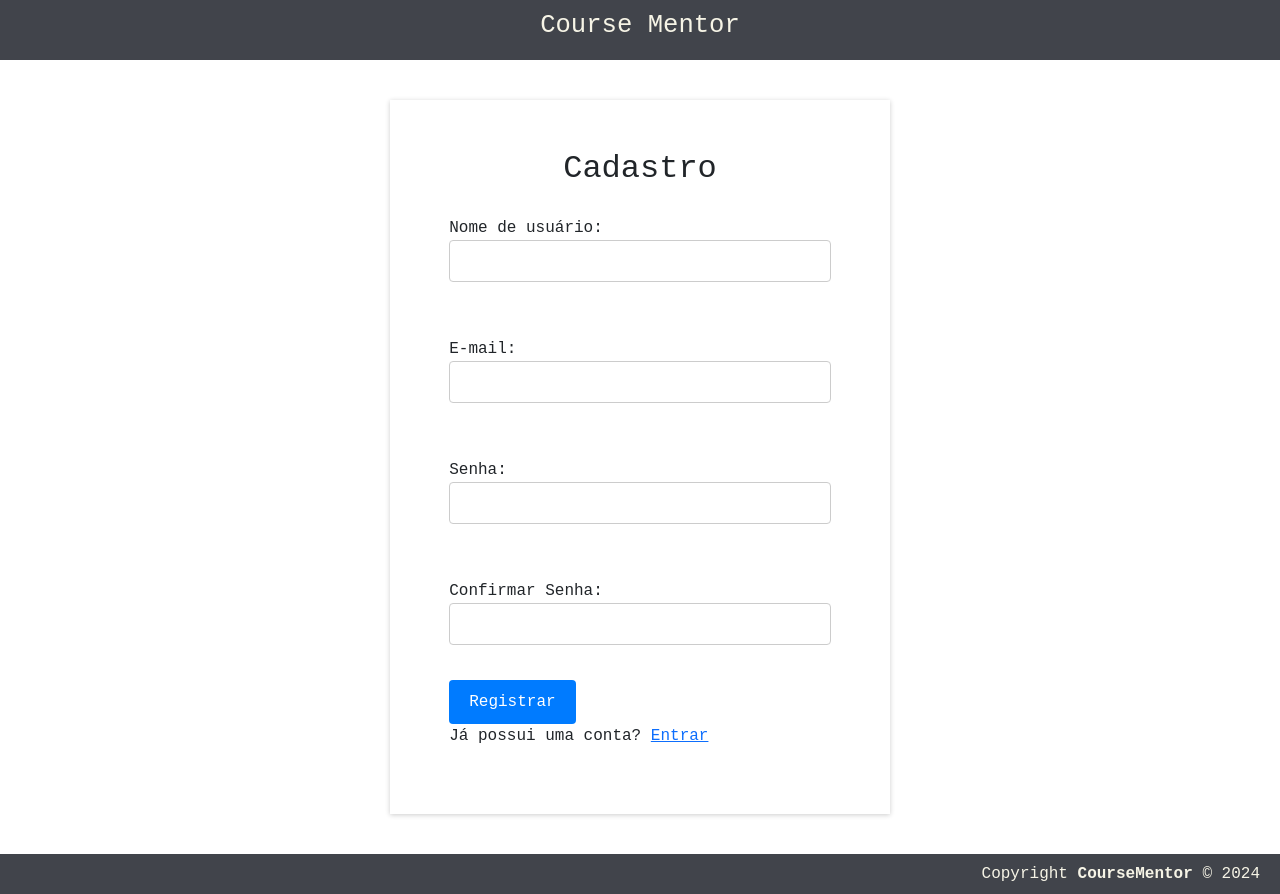
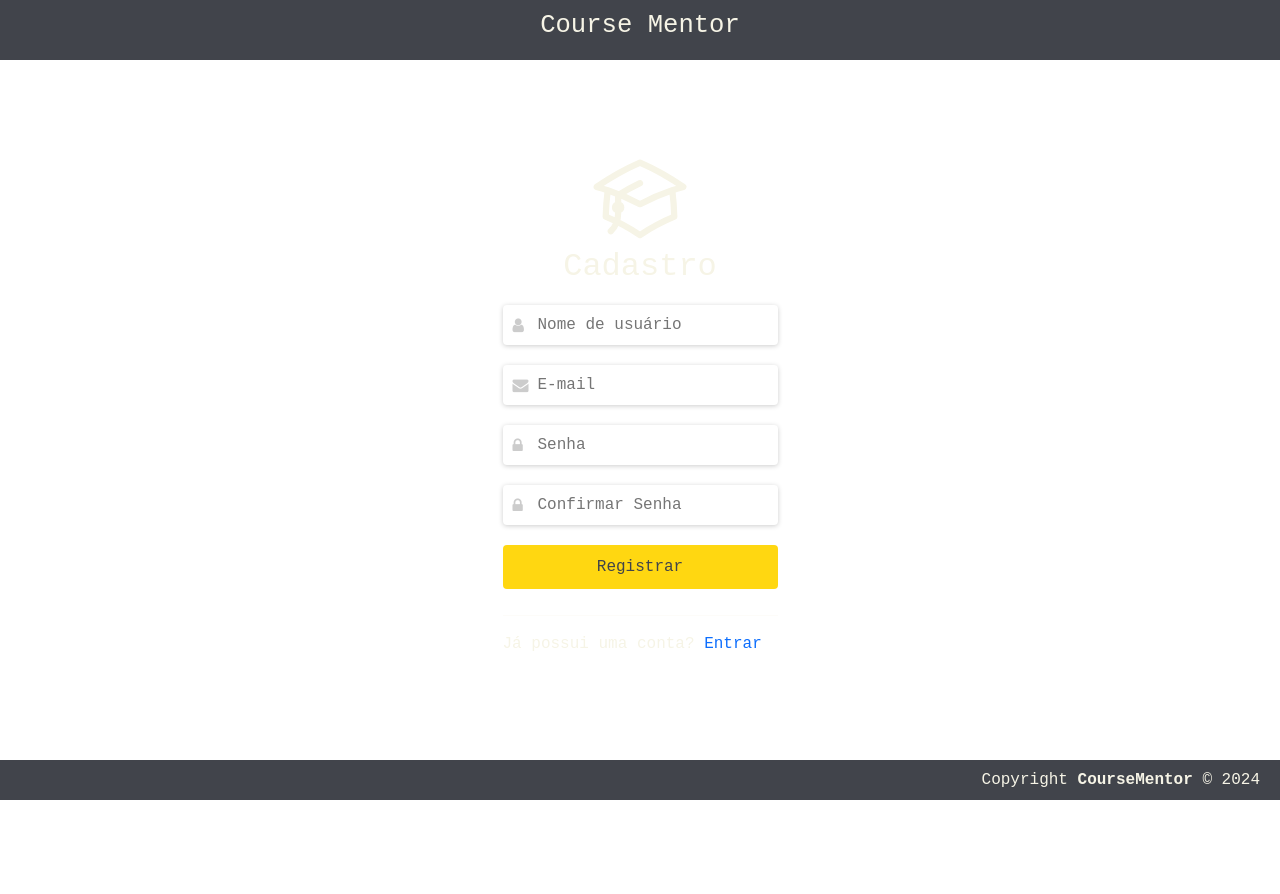
Before and after one commit to Coimbra777/Course-Mentor, a Vue app in the folder frontend/: page /auth in a window 1280 px wide. Both pictures are taken after a click on the link "Cadastrar". After the commit the page ends 800 px from the top, so only its background shows below. Built offline with nearby package versions, Linux system fonts and the light colour scheme; what vue3-gravatar would draw is missing.

Commit message:
pagina de login , estilos iniciais

```diff
--- a/frontend/src/components/admin/AdminPages.vue
+++ b/frontend/src/components/admin/AdminPages.vue
@@ -83,4 +83,12 @@ export default {
 };
 </script>
 
-<style></style>
+<style>
+.nav-link {
+  font-weight: bold;
+}
+
+.nav-link:hover {
+  background-color: #f8f9fa;
+}
+</style>
--- a/frontend/src/components/admin/UserAdmin.vue
+++ b/frontend/src/components/admin/UserAdmin.vue
@@ -1,6 +1,6 @@
 <template>
   <div class="user-admin">
-    <form class="form">
+    <form @submit.prevent="submitForm" class="form">
       <div class="row">
         <div class="col-md-6">
           <label for="user-name">Nome:</label>
@@ -72,14 +72,15 @@
           Salvar
         </button>
         <button
-          type="button"
           class="btn btn-danger"
           v-if="mode === 'remove'"
           @click="remove()"
         >
           Excluir
         </button>
-        <button class="btn btn-secondary m-2" @click="reset">Cancelar</button>
+        <button type="button" class="btn btn-secondary m-2" @click="reset">
+          Cancelar
+        </button>
       </div>
     </form>
 
@@ -129,7 +130,6 @@
               <i class="fa fa-pencil"></i>
             </button>
             <button
-              type="button"
               class="btn btn-danger btn-sm button-delete"
               variant="danger"
               @click="loadUser(user, 'remove')"
@@ -187,7 +187,6 @@ export default {
     loadUser(user, mode = "save") {
       this.mode = mode;
       this.user = { ...user };
-      console.log(this.user);
     },
     sortBy(field) {
       if (this.sortField === field) {
@@ -236,8 +235,12 @@ export default {
           this.toast.success("Usuário removido com sucesso!");
           this.reset();
         })
-        .catch(() => {
-          this.toast.error("Erro ao remover o usuário!");
+        .catch((error) => {
+          if (error.response && error.response.data) {
+            this.toast.error(error.response.data);
+          } else {
+            this.toast.error("Erro ao remover o usuário!");
+          }
         });
     },
   },
@@ -301,10 +304,6 @@ export default {
   transform: scale(1.2);
 }
 
-.user-admin {
-  margin: 20px;
-}
-
 .form-control {
   height: 45px;
 }
--- a/frontend/src/components/auth/Auth.vue
+++ b/frontend/src/components/auth/Auth.vue
@@ -1,35 +1,62 @@
 <template>
   <div class="auth-content">
     <div class="auth-modal">
+      <div>
+        <Logo />
+      </div>
       <h2>{{ showSignup ? "Cadastro" : "Login" }}</h2>
       <form @submit.prevent="submitForm">
         <div v-if="showSignup" class="form-group">
-          <label for="username">Nome de usuário:</label>
-          <input type="text" id="username" v-model="user.name" />
+          <i class="fa fa-user"></i>
+          <input
+            class="form-input"
+            type="text"
+            id="username"
+            v-model="user.name"
+            placeholder="Nome de usuário"
+          />
         </div>
         <div class="form-group">
-          <label for="email">E-mail:</label>
-          <input type="email" id="email" v-model="user.email" />
+          <i class="fa fa-envelope"></i>
+          <input
+            class="form-input"
+            type="email"
+            id="email"
+            v-model="user.email"
+            placeholder="E-mail"
+          />
         </div>
         <div class="form-group">
-          <label for="password">Senha:</label>
-          <input type="password" id="password" v-model="user.password" />
+          <i class="fa fa-lock"></i>
+          <input
+            class="form-input"
+            type="password"
+            id="password"
+            v-model="user.password"
+            placeholder="Senha"
+          />
         </div>
         <div v-if="showSignup" class="form-group">
-          <label for="confirm-password">Confirmar Senha:</label>
+          <i class="fa fa-lock"></i>
           <input
+            class="form-input"
             type="password"
             id="confirm-password"
             v-model="user.confirmPassword"
+            placeholder="Confirmar Senha"
           />
         </div>
         <div>
-          <button v-if="showSignup" @click="signup">Registrar</button>
-          <button v-else @click="signin">Entrar</button>
+          <button class="button-form" v-if="showSignup" @click="signup">
+            Registrar
+          </button>
+          <button class="button-form" v-else @click="signin">Entrar</button>
         </div>
+        <hr />
+
         <p>
           {{ showSignup ? "Já possui uma conta?" : "Não possui uma conta?" }}
-          <a href="#" @click="toggleSignup">{{
+          <a class="link-router" href="#" @click="toggleSignup">{{
             showSignup ? "Entrar" : "Cadastrar"
           }}</a>
         </p>
@@ -42,9 +69,11 @@
 import { baseApiUrl, userKey } from "../../global";
 import axios from "axios";
 import { useToast } from "vue-toastification";
+import Logo from "./Logo.vue";
 
 export default {
   name: "AuthPage",
+  components: { Logo },
   data() {
     return {
       showSignup: false,
@@ -109,32 +138,54 @@ export default {
   justify-content: center;
 }
 .auth-modal {
-  width: 500px;
-  background-color: white;
-  padding: 50px;
-  box-shadow: 0 1px 5px rgba(0, 0, 0, 0.2);
+  width: 400px;
   display: flex;
   align-items: center;
   flex-direction: column;
+  color: #f6f4e6;
+  border-radius: 5px;
+}
+.logo {
+  width: 100px;
+  height: 100px;
+  margin-bottom: 20px;
 }
 .form-group {
-  margin-bottom: 15px;
+  position: relative;
+  padding: 10px 0;
 }
-input {
+.form-group i {
+  position: absolute;
+  left: 10px;
+  top: 50%;
+  transform: translateY(-50%);
+  color: #ccc;
+}
+.form-input {
   width: 100%;
-  padding: 8px;
-  border: 1px solid #ccc;
+  padding: 8px 30px 8px 35px;
+  border: none;
+  outline: none;
   border-radius: 4px;
+  box-shadow: 0 1px 5px rgba(0, 0, 0, 0.2);
 }
-button {
-  padding: 10px 20px;
-  background-color: #007bff;
-  color: white;
+.button-form {
+  width: 100%;
+  padding: 10px;
+  background-color: #ffd711;
+  color: #41444b;
   border: none;
   border-radius: 4px;
   cursor: pointer;
+  margin: 10px 0;
 }
-button:hover {
-  background-color: #0056b3;
+.button-form:hover {
+  background-color: #fddc3a;
+}
+.link-router {
+  text-decoration: none;
+}
+.link-router:hover {
+  color: #fddc3a;
 }
 </style>
--- /dev/null
+++ b/frontend/src/components/auth/Logo.vue
@@ -0,0 +1,36 @@
+<template>
+  <div class="logo-container">
+    <svg
+      xmlns="http://www.w3.org/2000/svg"
+      fill="none"
+      viewBox="0 0 24 24"
+      stroke-width="1.5"
+      stroke="currentColor"
+      class="w-6 h-6 logo-svg"
+    >
+      <path
+        stroke-linecap="round"
+        stroke-linejoin="round"
+        d="M4.26 10.147a60.438 60.438 0 0 0-.491 6.347A48.62 48.62 0 0 1 12 20.904a48.62 48.62 0 0 1 8.232-4.41 60.46 60.46 0 0 0-.491-6.347m-15.482 0a50.636 50.636 0 0 0-2.658-.813A59.906 59.906 0 0 1 12 3.493a59.903 59.903 0 0 1 10.399 5.84c-.896.248-1.783.52-2.658.814m-15.482 0A50.717 50.717 0 0 1 12 13.489a50.702 50.702 0 0 1 7.74-3.342M6.75 15a.75.75 0 1 0 0-1.5.75.75 0 0 0 0 1.5Zm0 0v-3.675A55.378 55.378 0 0 1 12 8.443m-7.007 11.55A5.981 5.981 0 0 0 6.75 15.75v-1.5"
+      />
+    </svg>
+  </div>
+</template>
+
+<script>
+export default {
+  name: "LogoComponent",
+};
+</script>
+
+<style>
+.logo-svg {
+  width: 100px;
+}
+
+.logo-text {
+  font-size: 18px;
+  font-weight: bold;
+  color: #fff;
+}
+</style>
--- a/frontend/src/components/template/AppContent.vue
+++ b/frontend/src/components/template/AppContent.vue
@@ -13,5 +13,6 @@ export default {
   grid-area: content;
   width: 100%;
   padding: 40px;
+  /* background-color: #52575d; */
 }
 </style>
--- a/frontend/src/components/template/AppHeader.vue
+++ b/frontend/src/components/template/AppHeader.vue
@@ -72,6 +72,8 @@ header.header > a.toggle {
   display: flex;
   justify-content: center;
   align-items: center;
+  color: #f6f4e6;
+  text-decoration: none;
 }
 
 header.header > a.toggle:hover {
```
Also changed, not shown: frontend/src/assets/loading.gif (deleted), frontend/src/assets/logo.png (deleted).
